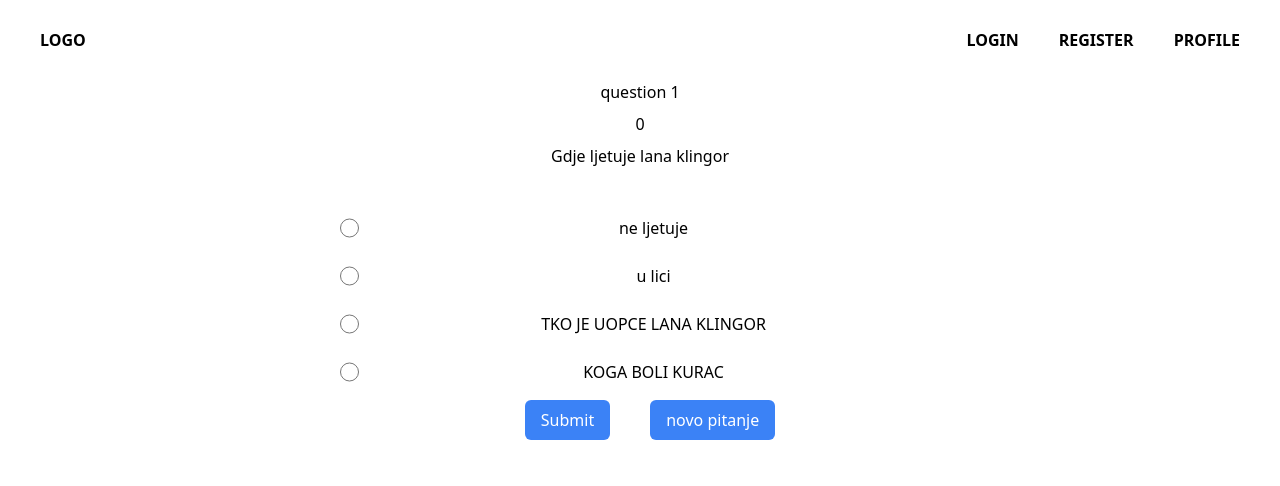
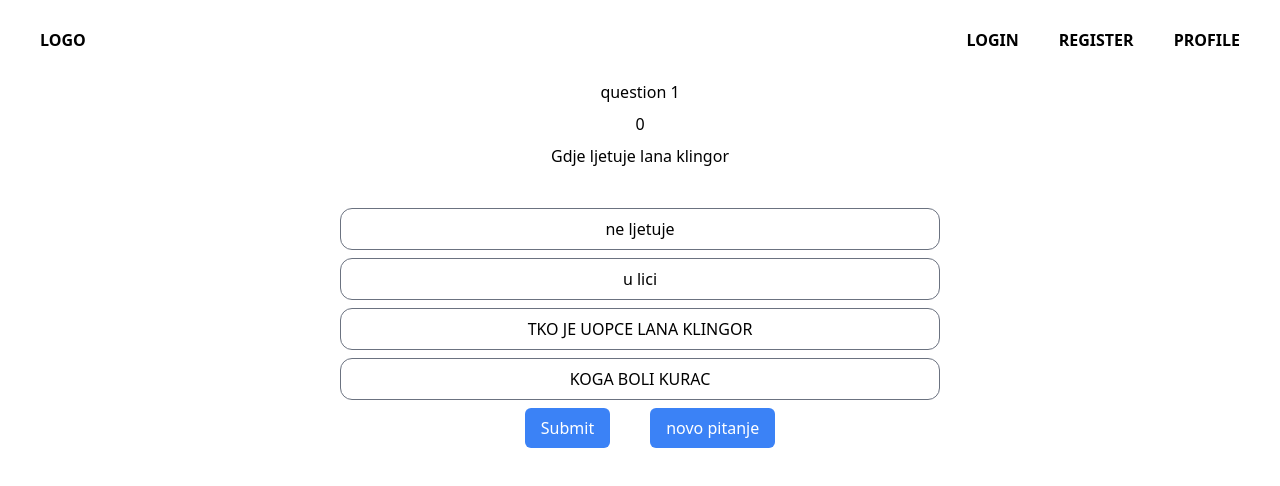
Before and after one commit to AngeloMalada/quiz, a Next.js app: page / in a window 1280 px wide. Shown: the top 486 px of the page. Built offline with nearby package versions, Linux system fonts and the light colour scheme.

Commit message:
changed input method

```diff
--- a/app/page.tsx
+++ b/app/page.tsx
@@ -30,9 +30,13 @@ function Homepage({}: Props) {
   const [color, setColor] = React.useState(0);
   const [score, setScore] = React.useState(0);
   const [odgovoreno, setOdgovoreno] = React.useState(false);
+  const [bgVar, setBgVar] = React.useState("");
 
   const handleOptionChange = (e: any) => {
     setRezultat(e.target.value);
+    //change color of clicked button
+
+    setBgVar("bg-gray-500");
   };
   const handleClick = () => {
     pitanja[i].odgovori.map((odgovor) => {
@@ -78,30 +82,45 @@ function Homepage({}: Props) {
         <div className="flex flex-col gap-2 mx-auto w-1/2">
           {pitanja[i].odgovori.map((odgovor, index) => {
             return (
-              <div key={index} className="flex flex-row gap-2  items-center  ">
-                {!odgovoreno ? (
-                  <input
-                    type="radio"
-                    name="odgovor"
-                    onChange={handleOptionChange}
-                    value={odgovor.odgovor}
-                    className="w-[20px] h-[20px]"
-                  />
-                ) : (
-                  <div className="w-5 h-5"></div>
-                )}
-                <span
+              // <div key={index} className="flex flex-row gap-2  items-center  ">
+              //   {!odgovoreno ? (
+              //     <input
+              //       type="radio"
+              //       name="odgovor"
+              //       onChange={handleOptionChange}
+              //       value={odgovor.odgovor}
+              //       className="w-[20px] h-[20px]"
+              //     />
+              //   ) : (
+              //     <div className="w-5 h-5"></div>
+              //   )}
+              //   <span
+              //     className={
+              //       color === 1
+              //         ? odgovor.tocan === true
+              //           ? "bg-green-500 w-full rounded-xl p-2"
+              //           : "bg-red-500 w-full rounded-xl p-2"
+              //         : " w-full rounded-xl p-2"
+              //     }
+              //   >
+              //     {odgovor.odgovor}
+              //   </span>
+              // </div>
+              <button
+                key={index}
                 className={
                   color === 1
                     ? odgovor.tocan === true
                       ? "bg-green-500 w-full rounded-xl p-2"
                       : "bg-red-500 w-full rounded-xl p-2"
-                      : " w-full rounded-xl p-2"
+                    : " w-full rounded-xl p-2 border border-solid  border-gray-500 " +
+                      (odgovor.odgovor === rezultat ? `${bgVar}` : "")
                 }
+                value={odgovor.odgovor}
+                onClick={handleOptionChange}
               >
                 {odgovor.odgovor}
-                </span>
-              </div>
+              </button>
             );
           })}
           <div className="flex flex-row gap-10 ml-5 justify-center">
```
Lines whose indentation alone changed are shown as unchanged.
